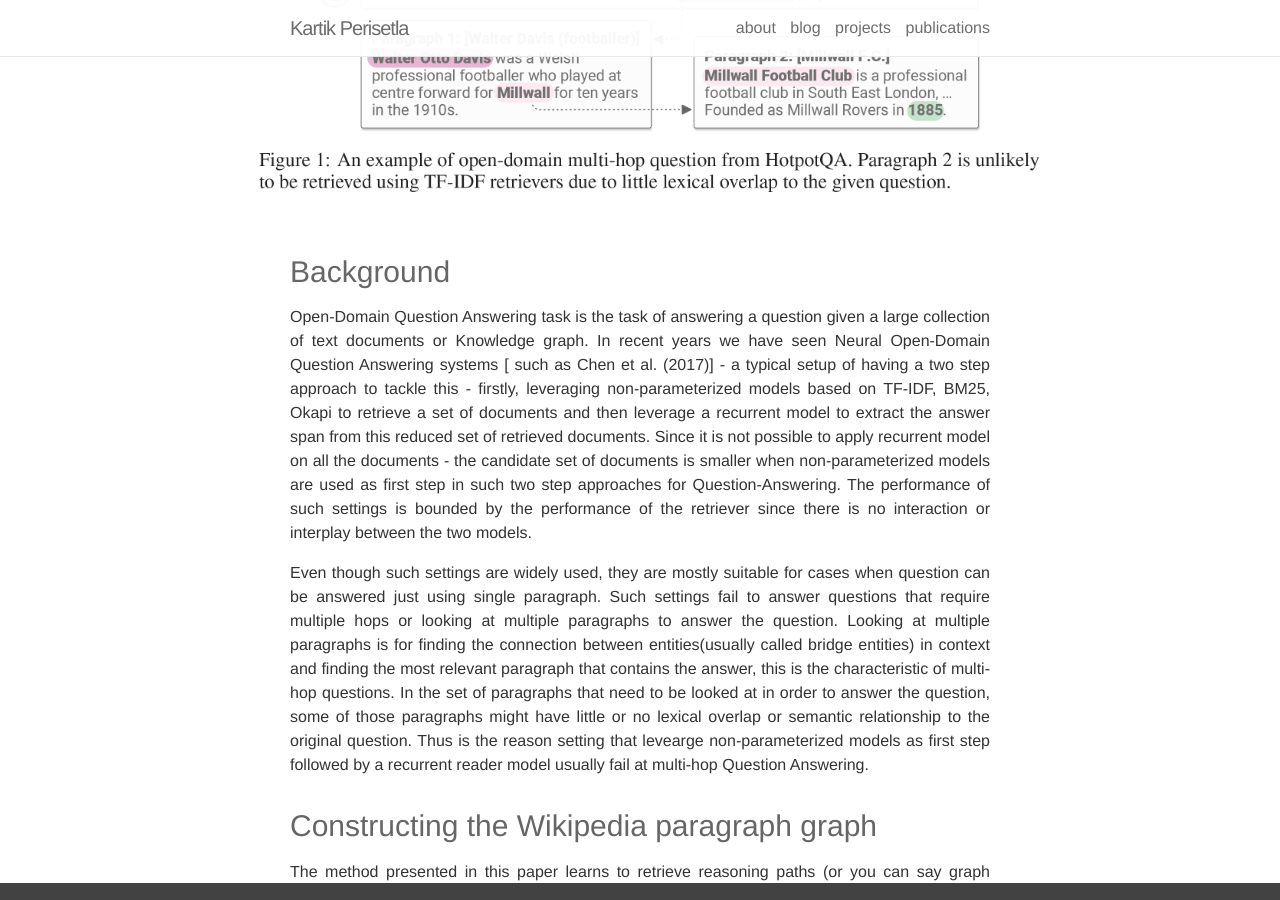
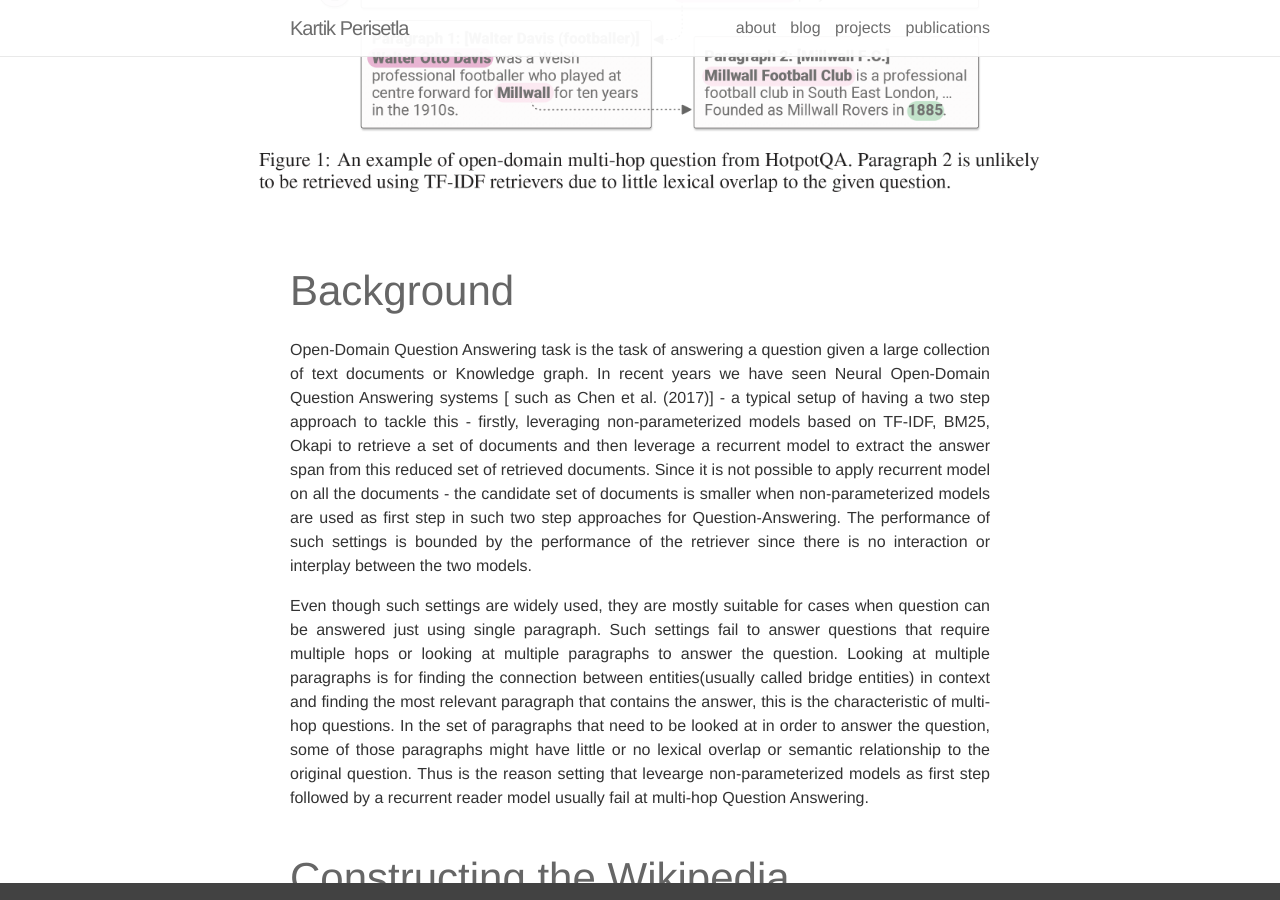
Before and after one commit to kartikperisetla/kartikperisetla.github.io, a Jekyll site: the page built from _posts/2020-06-19-learning-to-retrieve-reasoning-paths.markdown, in a window 1280 px wide and 900 px high, scrolled down 555 px. Built offline with Jekyll 4.4.1, drawn with Linux system fonts in a browser that asks for light colours; nearby versions of some CDN libraries; comment, search, counter and statistics services are not loaded.

Commit message:
Update 2020-06-19-learning-to-retrieve-reasoning-paths.markdown

```diff
--- a/_posts/2020-06-19-learning-to-retrieve-reasoning-paths.markdown
+++ b/_posts/2020-06-19-learning-to-retrieve-reasoning-paths.markdown
@@ -20,9 +20,9 @@
 	<br/>
 	<img width="800px" src="{{ site.baseurl }}/assets/img/blog/multi-hopQA-example.png"/>
 </p><br />
-<h3>
+<h2>
     Background
-</h3>
+</h2>
 <p align="justify">
 Open-Domain Question Answering task is the task of answering a question given a large collection of text documents or Knowledge graph. In recent years we have seen Neural Open-Domain Question Answering systems [ such as Chen et al. (2017)] - a typical setup of having a two step approach to tackle this - firstly, leveraging non-parameterized models based on TF-IDF, BM25, Okapi to retrieve a set of documents and then leverage a recurrent model to extract the answer span from this reduced set of retrieved documents. Since it is not possible to apply recurrent model on all the documents - the candidate set of documents is smaller when non-parameterized models are used as first step in such two step approaches for Question-Answering. The performance of such settings is bounded by the performance of the retriever since there is no interaction or interplay between the two models.
 </p>
@@ -30,9 +30,9 @@
 <p align="justify">
 Even though such settings are widely used, they are mostly suitable for cases when question can be answered just using single paragraph. Such settings fail to answer questions that require multiple hops or looking at multiple paragraphs to answer the question. Looking at multiple paragraphs is for finding the connection between entities(usually called bridge entities) in context and finding the most relevant paragraph that contains the answer, this is the characteristic of multi-hop questions. In the set of paragraphs that need to be looked at in order to answer the question, some of those paragraphs might have little or no lexical overlap or semantic relationship to the original question. Thus is the reason setting that levearge non-parameterized models as first step followed by a recurrent reader model usually fail at multi-hop Question Answering.
 </p>
-<h3>
+<h2>
     Constructing the Wikipedia paragraph graph
-</h3>
+</h2>
 <p align="justify">
 The method presented in this paper learns to retrieve reasoning paths (or you can say graph walks) across a graph structure. Since the original question might have little or no lexical overlap with paragraphs in reasoning paths or the answer paragraph, in order for model to find such reasoning paths - a graph structure is needed. This graph is created using Wikipedia paragraphs. Each node in this Wikipedia graph is a single paragraph p<sub>i</sub>.
 </p>
@@ -41,13 +41,13 @@
 Internal Hyperlinks on Wikipedia are used to construct edges/relationships between articles in this Wikipedia graph. Also, links within same document i.e. one paragraph linking to another paragraph in same article is also leveraged in creating this Wikipedia paragraph graph. The resulting Wikipedia graph is densly connected and covers a wide range of topics that provide useful evidence for open-domain questions.
 </p>
 
+<h2>
+    Framework
+</h2>
+<img width="950px" src="{{ site.baseurl }}/assets/img/blog/multi-hop-framework.png"/>
 <h3>
-    Framework
+    Graph based Recurrent Retriever
 </h3>
-<img width="950px" src="{{ site.baseurl }}/assets/img/blog/multi-hop-framework.png"/>
-<h4>
-    Graph based Recurrent Retriever
-</h4>
 <p align="justify">
 The retriever is a recurrent neural network that scores each reasoning path in this Wikipedia paragraph graph by maximizing the likelihood of selecting correct evidence paragraph at each timestep and at the same time fine-tuning the paragraph BERT encodings leveraged.
 <br/>
```
